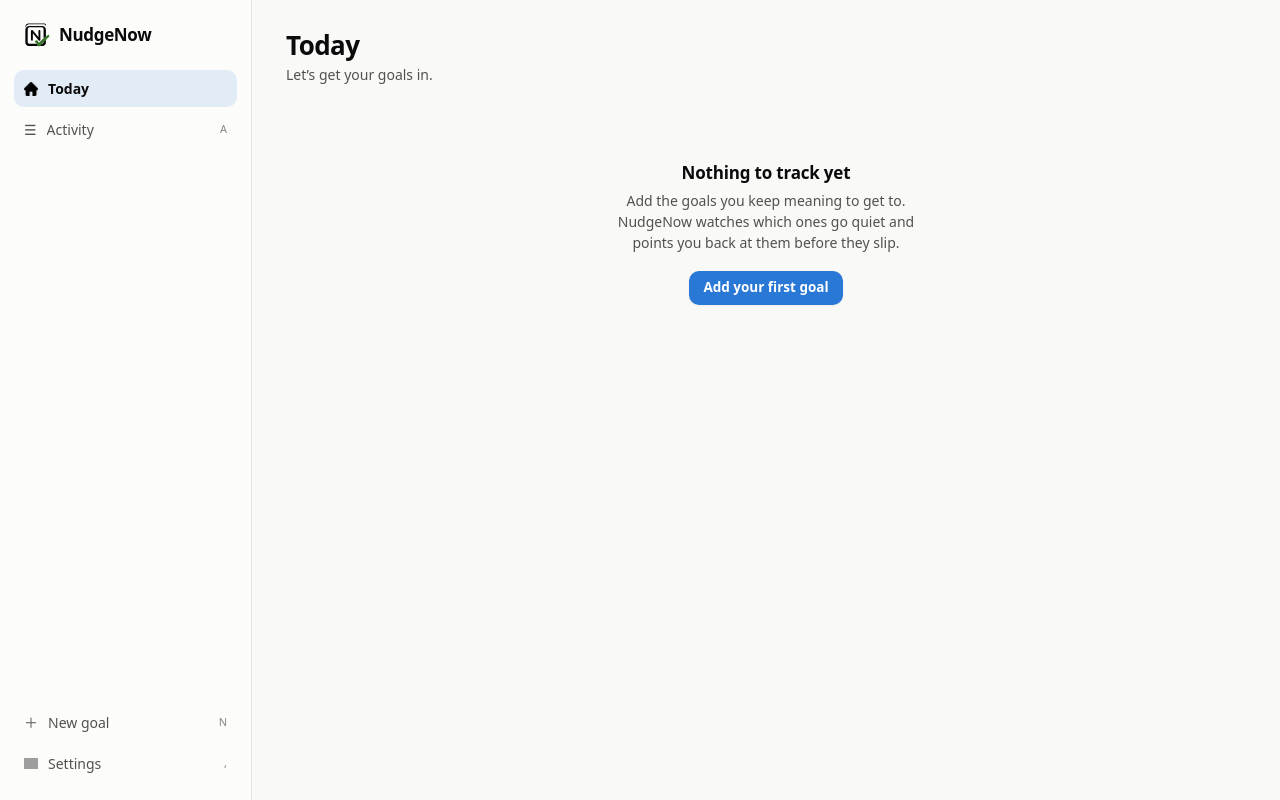
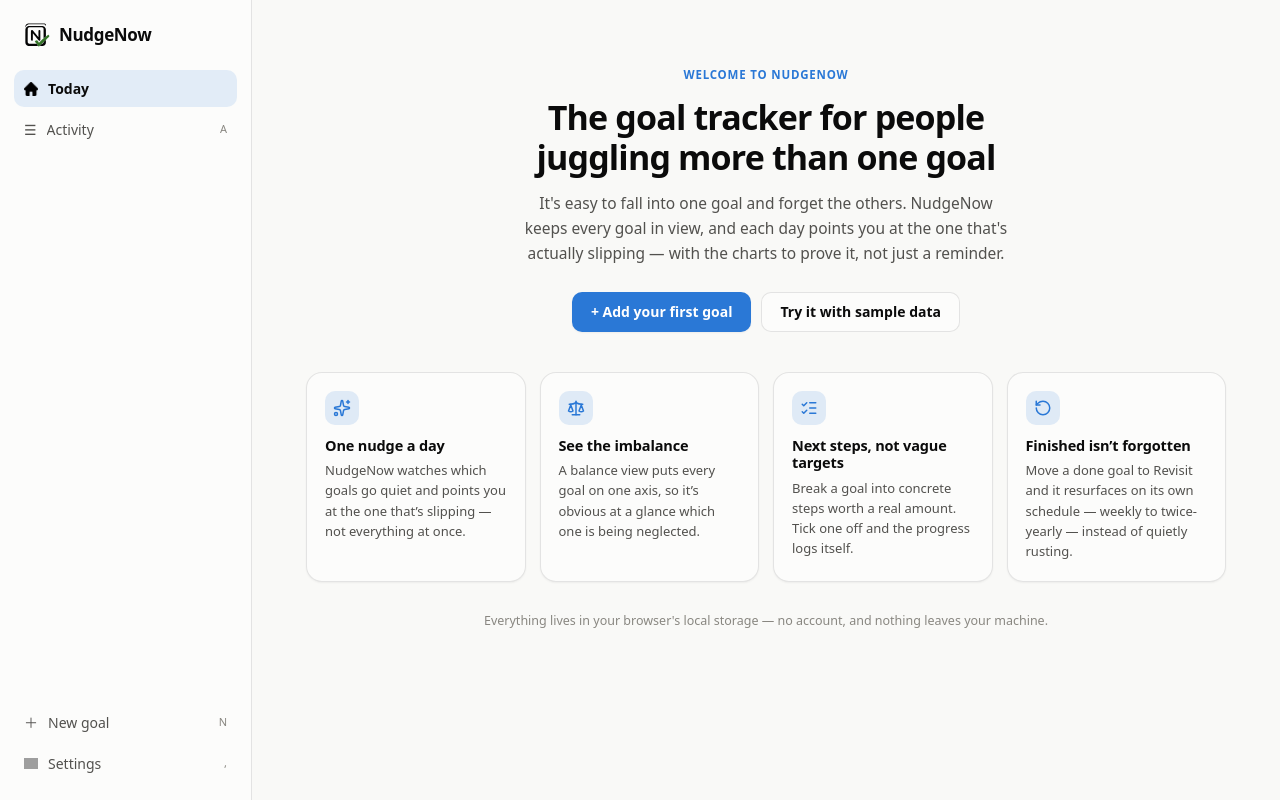
Before and after one commit to emilyyadamss/NudgeNow, a React (Vite) app: page / in a window 1280 px wide. Built offline with nearby package versions, Linux system fonts and the light colour scheme; grey boxes are pictures that could not be loaded.

Commit message:
Launched

```diff
--- a/src/App.jsx
+++ b/src/App.jsx
@@ -229,6 +229,13 @@ export default function App() {
     setEditing({ goal: newGoal(goals.length), isNew: true })
   }, [goals.length])
 
+  const loadSample = useCallback(() => {
+    const { goals: g, entries: e, tasks: t } = buildSample()
+    setState((s) => ({ ...s, goals: g, entries: e, tasks: t }))
+    setView({ name: 'dashboard' })
+    toast('Sample data loaded')
+  }, [toast])
+
   const openLog = useCallback((goalId, date) => {
     if (loggable.length === 0) { openNewGoal(); return }
     const target = goalId && loggable.some((g) => g.id === goalId) ? goalId : loggable[0].id
@@ -368,12 +375,13 @@ export default function App() {
       <main className="main" key={view.name + (view.goalId || '')}>
         {view.name === 'dashboard' && (
           <>
+            {goals.length > 0 && (
               <div className="page-head">
                 <div>
                   <h1 className="page-title">Today</h1>
                   <p className="page-sub">
                     {loggable.length === 0
-                    ? 'Let’s get your goals in.'
+                      ? 'Everything here is archived — nothing left to nudge.'
                       : dueRevisit.length > 0
                         ? `One goal gets your attention. ${dueRevisit.length} finished ${dueRevisit.length === 1 ? 'goal is' : 'goals are'} due for practice.`
                         : 'One goal gets your attention. The rest keep their place.'}
@@ -386,6 +394,7 @@ export default function App() {
                   </div>
                 )}
               </div>
+            )}
             <Dashboard
               goals={activeGoals}
               entries={entries}
@@ -403,6 +412,7 @@ export default function App() {
               onNewGoal={openNewGoal}
               onComplete={(goal) => setFinishing({ goal, intent: 'complete' })}
               onToggleTask={toggleTask}
+              onLoadSample={loadSample}
             />
           </>
         )}
@@ -490,12 +500,7 @@ export default function App() {
             ranked={ranked}
             toast={toast}
             onImport={(next) => { setState(next); toast('Backup restored'); setView({ name: 'dashboard' }) }}
-            onLoadSample={() => {
-              const { goals: g, entries: e, tasks: t } = buildSample()
-              setState((s) => ({ ...s, goals: g, entries: e, tasks: t }))
-              setView({ name: 'dashboard' })
-              toast('Sample data loaded')
-            }}
+            onLoadSample={loadSample}
             onClearAll={() => {
               setState({ goals: [], entries: [], tasks: [], settings: { ...DEFAULT_SETTINGS, theme: settings.theme } })
               setView({ name: 'dashboard' })
--- /dev/null
+++ b/src/components/Welcome.jsx
@@ -0,0 +1,60 @@
+import { Sparkles, Scale, ListChecks, RotateCcw } from 'lucide-react'
+
+const FEATURES = [
+  {
+    icon: Sparkles,
+    title: 'One nudge a day',
+    body: 'NudgeNow watches which goals go quiet and points you at the one that’s slipping — not everything at once.',
+  },
+  {
+    icon: Scale,
+    title: 'See the imbalance',
+    body: 'A balance view puts every goal on one axis, so it’s obvious at a glance which one is being neglected.',
+  },
+  {
+    icon: ListChecks,
+    title: 'Next steps, not vague targets',
+    body: 'Break a goal into concrete steps worth a real amount. Tick one off and the progress logs itself.',
+  },
+  {
+    icon: RotateCcw,
+    title: 'Finished isn’t forgotten',
+    body: 'Move a done goal to Revisit and it resurfaces on its own schedule — weekly to twice-yearly — instead of quietly rusting.',
+  },
+]
+
+export default function Welcome({ onNewGoal, onLoadSample }) {
+  return (
+    <div className="welcome">
+      <div className="welcome-hero">
+        <span className="welcome-eyebrow">Welcome to NudgeNow</span>
+        <h1 className="welcome-title">The goal tracker for people juggling more than one goal</h1>
+        <p className="welcome-sub">
+          It's easy to fall into one goal and forget the others. NudgeNow keeps every goal in
+          view, and each day points you at the one that's actually slipping — with the charts
+          to prove it, not just a reminder.
+        </p>
+        <div className="welcome-actions">
+          <button className="btn btn-primary" onClick={onNewGoal}>+ Add your first goal</button>
+          {onLoadSample && (
+            <button className="btn" onClick={onLoadSample}>Try it with sample data</button>
+          )}
+        </div>
+      </div>
+
+      <div className="welcome-grid">
+        {FEATURES.map(({ icon: Icon, title, body }) => (
+          <div className="welcome-feature" key={title}>
+            <span className="welcome-feature-icon" aria-hidden="true"><Icon size={18} /></span>
+            <h3>{title}</h3>
+            <p>{body}</p>
+          </div>
+        ))}
+      </div>
+
+      <p className="welcome-note">
+        Everything lives in your browser's local storage — no account, and nothing leaves your machine.
+      </p>
+    </div>
+  )
+}
--- a/src/styles.css
+++ b/src/styles.css
@@ -504,6 +504,85 @@ textarea.input { height: auto; padding: 9px 11px; resize: vertical; min-height:
   display: grid;
   grid-template-columns: repeat(auto-fill, minmax(min(320px, 100%), 1fr));
   gap: 14px;
+}
+
+/* ============================================================ welcome / first-run homepage */
+
+.welcome {
+  max-width: 920px;
+  margin: 0 auto;
+  padding: 20px 0 8px;
+}
+
+.welcome-hero {
+  text-align: center;
+  padding: 12px 12px 40px;
+}
+.welcome-eyebrow {
+  display: inline-flex;
+  align-items: center;
+  gap: 7px;
+  font-size: 11.5px;
+  font-weight: 650;
+  letter-spacing: 0.07em;
+  text-transform: uppercase;
+  color: var(--accent);
+  margin-bottom: 14px;
+}
+.welcome-title {
+  font-size: 34px;
+  line-height: 1.18;
+  letter-spacing: -0.025em;
+  max-width: 26ch;
+  margin: 0 auto 14px;
+}
+.welcome-sub {
+  font-size: 15.5px;
+  line-height: 1.6;
+  color: var(--text-secondary);
+  max-width: 56ch;
+  margin: 0 auto 26px;
+}
+.welcome-actions {
+  display: flex;
+  align-items: center;
+  justify-content: center;
+  gap: 10px;
+  flex-wrap: wrap;
+}
+.welcome-actions .btn { height: 40px; padding: 0 18px; font-size: 14px; }
+
+.welcome-grid {
+  display: grid;
+  grid-template-columns: repeat(auto-fit, minmax(200px, 1fr));
+  gap: 14px;
+  margin-bottom: 30px;
+}
+.welcome-feature {
+  background: var(--surface-1);
+  border: 1px solid var(--border);
+  border-radius: var(--radius-lg);
+  padding: 18px 18px 20px;
+  box-shadow: var(--shadow-sm);
+}
+.welcome-feature-icon {
+  display: inline-flex;
+  align-items: center;
+  justify-content: center;
+  width: 34px;
+  height: 34px;
+  border-radius: var(--radius);
+  background: color-mix(in oklab, var(--accent) 14%, transparent);
+  color: var(--accent);
+  margin-bottom: 12px;
+}
+.welcome-feature h3 { font-size: 14.5px; margin-bottom: 6px; letter-spacing: -0.01em; }
+.welcome-feature p { font-size: 13px; line-height: 1.55; color: var(--text-secondary); }
+
+.welcome-note {
+  text-align: center;
+  font-size: 12.5px;
+  color: var(--text-muted);
 }
 
 /* ============================================================ nudge hero */
--- a/src/views/Dashboard.jsx
+++ b/src/views/Dashboard.jsx
@@ -1,4 +1,5 @@
 import { useMemo, useState } from 'react'
+import Welcome from '../components/Welcome.jsx'
 import NudgeCard from '../components/NudgeCard.jsx'
 import GoalCard from '../components/GoalCard.jsx'
 import RevisitCard from '../components/RevisitCard.jsx'
@@ -12,7 +13,7 @@ const GOALS_UNIT = { one: 'goal', many: 'goals', abbr: '', precision: 0, step: 1
 
 export default function Dashboard({
   goals, entries, byGoal, byTask, ranked, revisit = [], pool = ranked, pick, settings, cycled,
-  onLog, onOpen, onCycle, onNewGoal, onComplete, onToggleTask,
+  onLog, onOpen, onCycle, onNewGoal, onComplete, onToggleTask, onLoadSample,
 }) {
   const today = todayKey()
   const [category, setCategory] = useState(null)   // null = every category
@@ -77,16 +78,7 @@ export default function Dashboard({
     [...ranked, ...revisit].filter((r) => normaliseCategory(r.goal.category) === c).length
 
   if (boardGoals.length === 0) {
-    return (
-      <div className="empty">
-        <h3>Nothing to track yet</h3>
-        <p>
-          Add the goals you keep meaning to get to. NudgeNow watches which ones go quiet
-          and points you back at them before they slip.
-        </p>
-        <button className="btn btn-primary" onClick={onNewGoal}>Add your first goal</button>
-      </div>
-    )
+    return <Welcome onNewGoal={onNewGoal} onLoadSample={onLoadSample} />
   }
 
   return (
@@ -222,7 +214,7 @@ export default function Dashboard({
             <div>
               <h2 className="card-title" style={{ fontSize: 15 }}>Keeping it fresh</h2>
               <div className="card-sub">
-                Finished goals on a practice interval — nudged only when one comes round
+                Finished goals on a practice interval. Nudged only when one comes round
                 {dueRevisit.length > 0
                   ? `. ${dueRevisit.length} due now`
                   : '. None due yet'}
```
Lines whose indentation alone changed are shown as unchanged.
